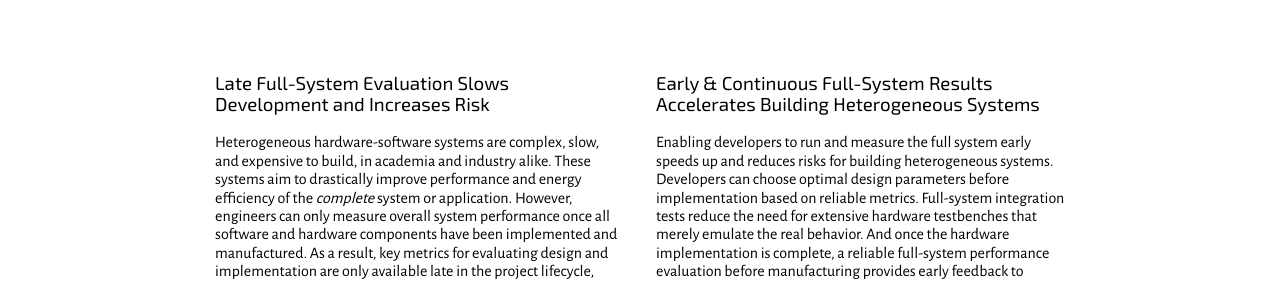
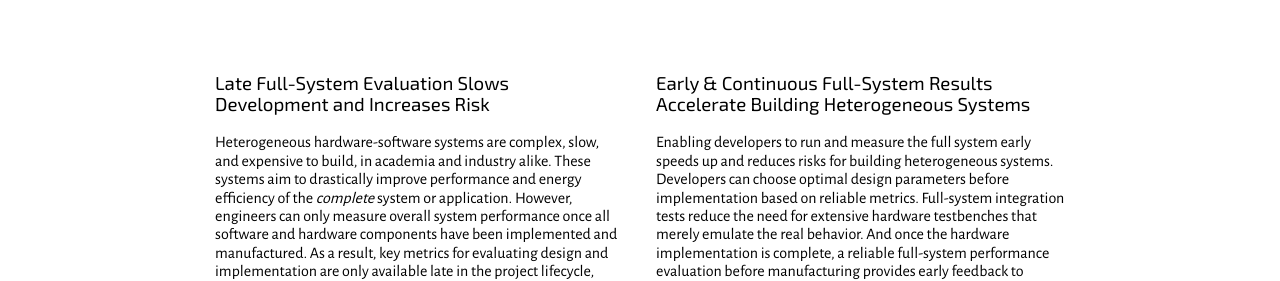
Before and after one commit to simbricks/simbricks.github.io, a Jekyll site: the page built from _pages/about.md, in a window 1280 px wide and 900 px high, scrolled down 522 px. Shown: the part 189-470 px from the top of the window. Built offline with Jekyll 4.4.1, drawn with Linux system fonts in a browser that asks for light colours.

Commit message:
about.md: fix typo

```diff
--- a/_pages/about.md
+++ b/_pages/about.md
@@ -54,7 +54,7 @@ project lifecycle, once a physical testbed can actually be fully built.
 {::options parse_block_html="true" /}
 <div class="block-50">
 
-## Early & Continuous Full-System Results Accelerates Building Heterogeneous Systems
+## Early & Continuous Full-System Results Accelerate Building Heterogeneous Systems
 
 Enabling developers to run and measure the full system early speeds up and
 reduces risks for building heterogeneous systems. Developers can choose optimal
```
